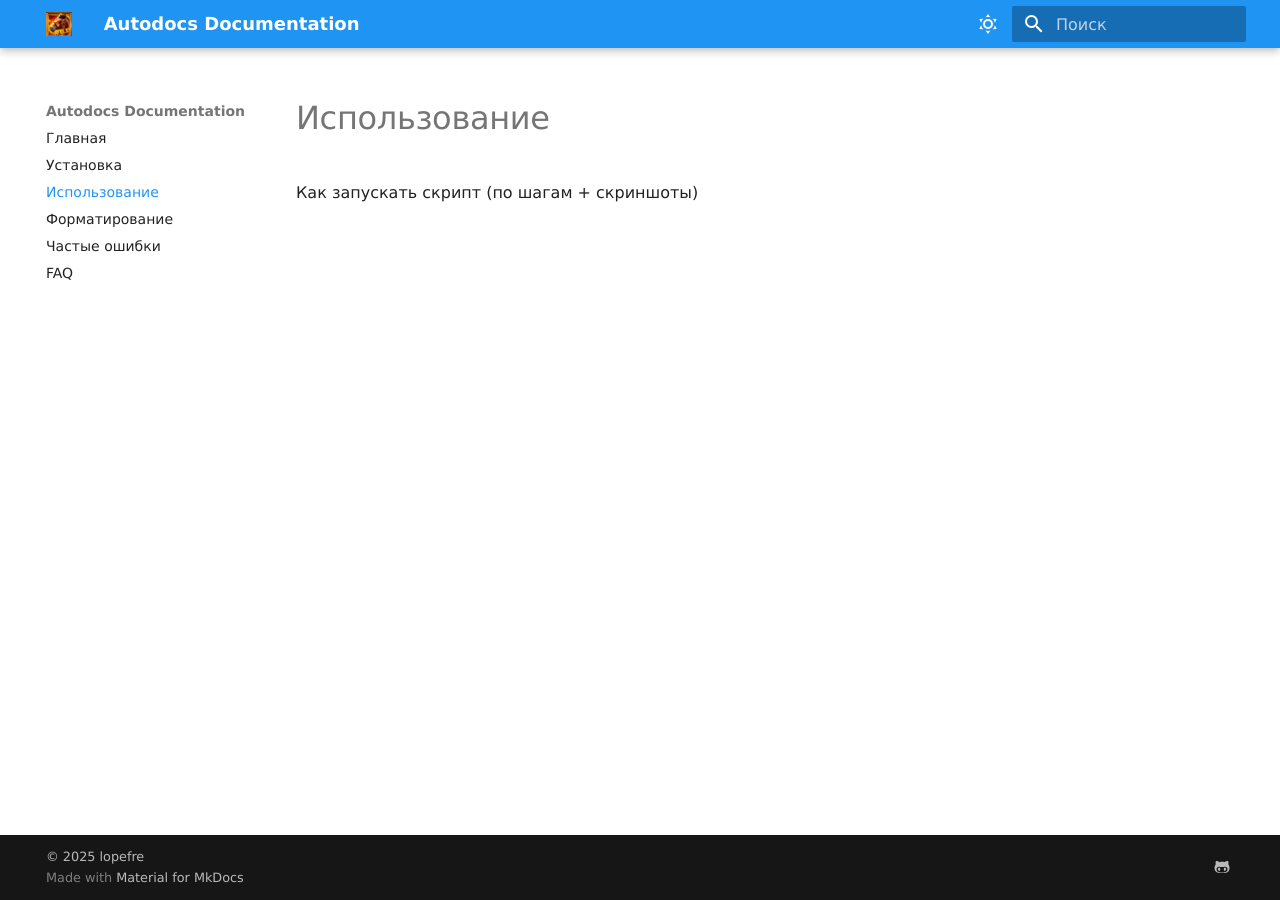
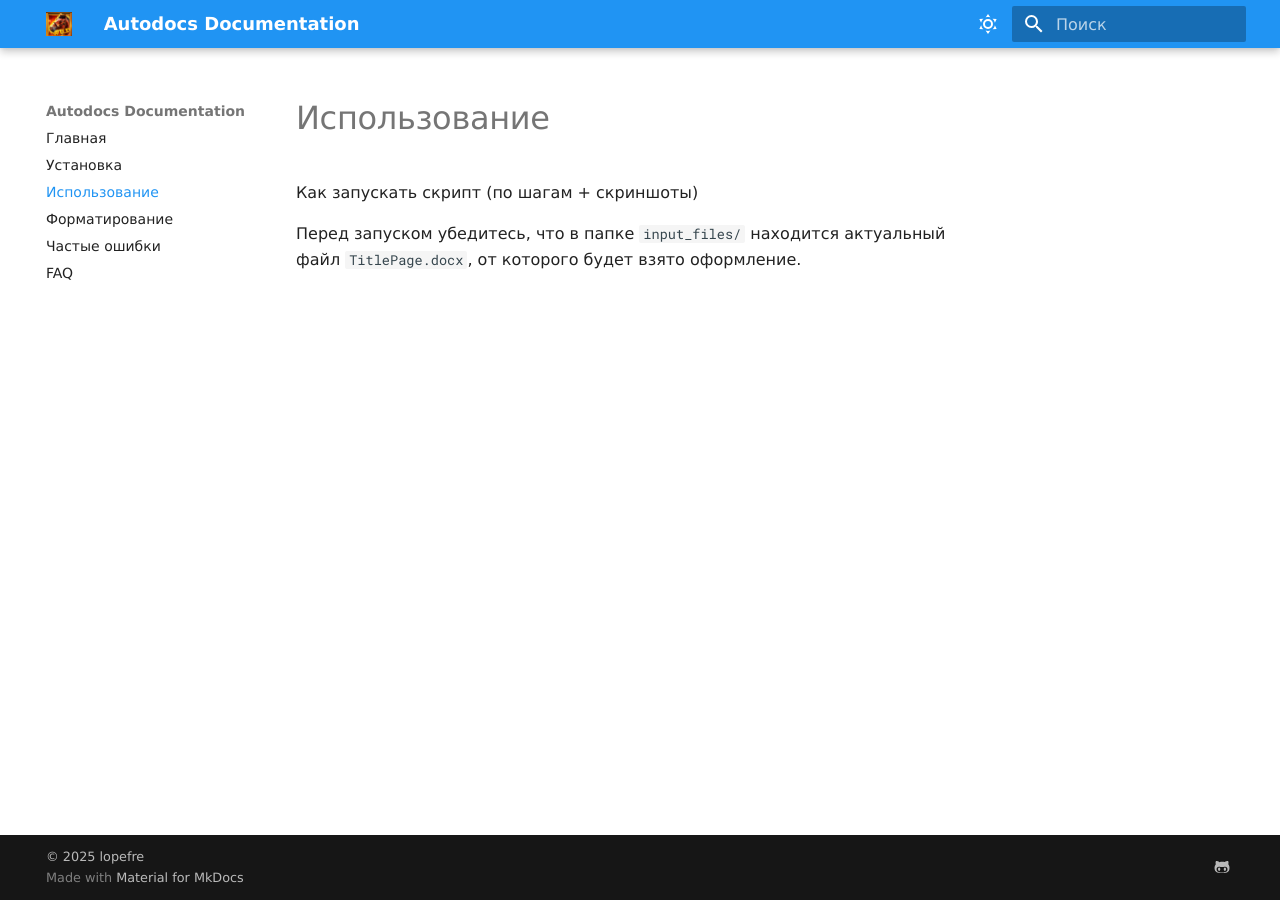
Before and after one commit to lopefre/Documentation, an MkDocs documentation site: the page built from docs/usage.md, in a window 1280 px wide. Built offline with MkDocs 1.6.1 and Material for MkDocs 9.7.7, drawn with Linux system fonts in a browser that asks for light colours; some web fonts are replaced.

Commit message:
usage upd

```diff
--- a/docs/usage.md
+++ b/docs/usage.md
@@ -1 +1,5 @@
 Как запускать скрипт (по шагам + скриншоты)
+
+
+
+Перед запуском убедитесь, что в папке `input_files/` находится актуальный файл `TitlePage.docx`, от которого будет взято оформление.
```
